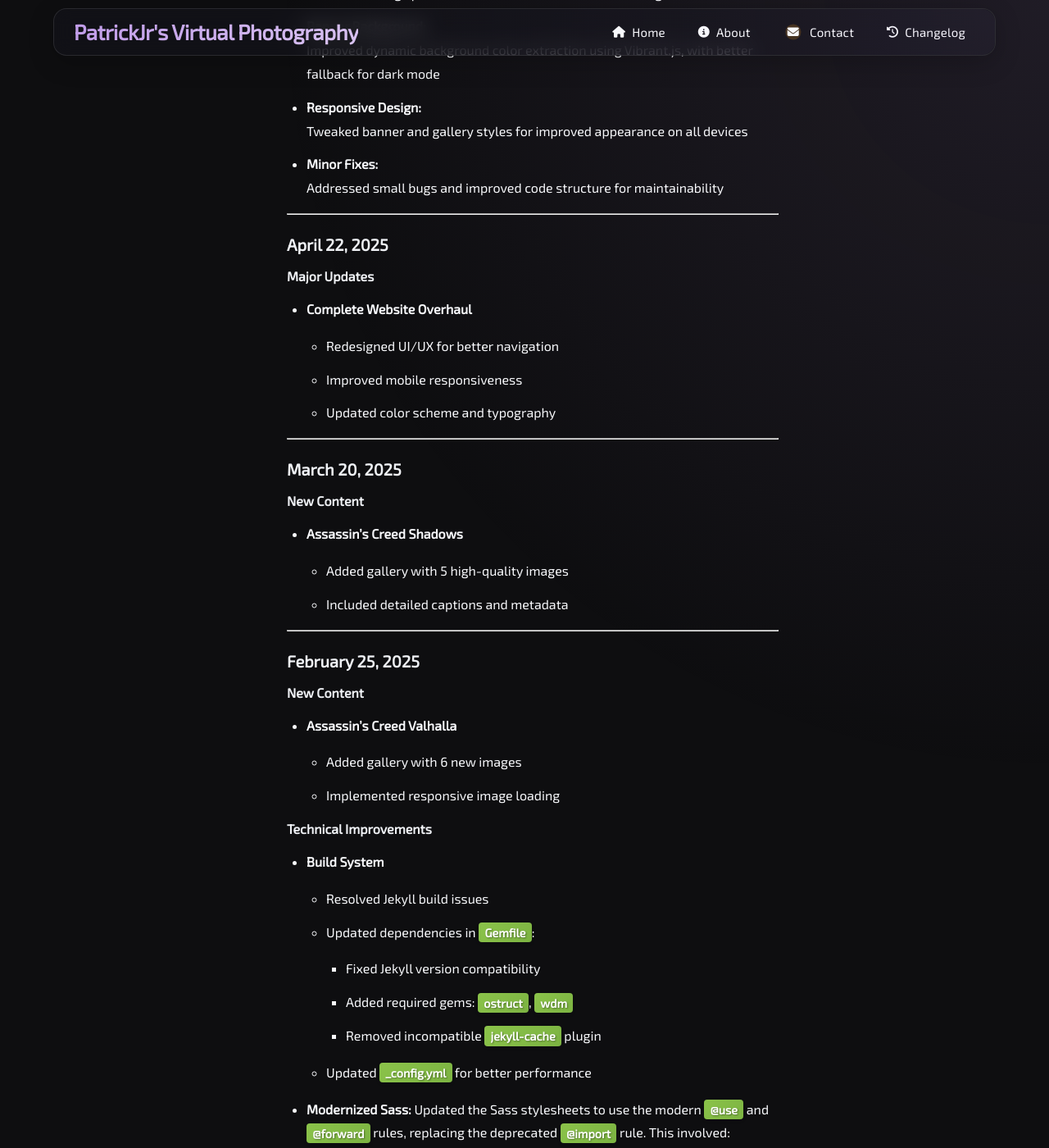
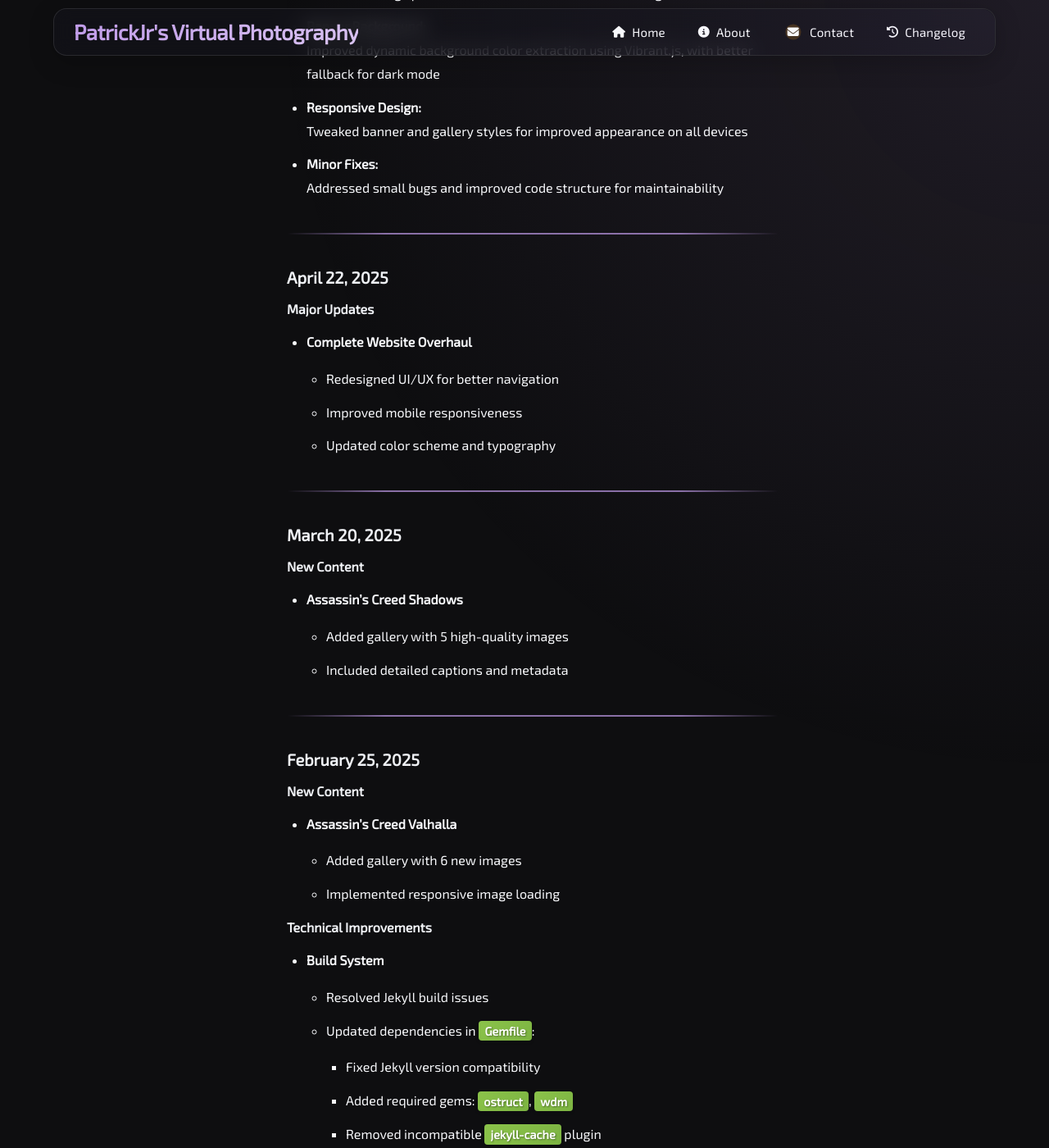
Before and after one commit to PatrickJnr/vp, a Jekyll site: the page built from pages/changelog.md, in a window 1280 px wide and 1400 px high, scrolled down 601 px. Shown: the whole window at 82% size. Built offline with Jekyll 4.4.1, drawn with Linux system fonts in a browser that asks for light colours; a style sheet for code colours, icons or effects is not loaded.

Commit message:
June 22, 2025

```diff
--- a/assets/css/_default.scss
+++ b/assets/css/_default.scss
@@ -63,6 +63,22 @@
   }
 }
 
+// Match .content-wrapper h1::after style for .container h1::after
+.container h1 {
+  position: relative;
+  display: inline-block;
+  &::after {
+    content: '';
+    position: absolute;
+    bottom: -10px;
+    left: 0;
+    width: 100%;
+    height: 3px;
+    background: linear-gradient(90deg, #bf9ae8, transparent);
+    border-radius: 3px;
+  }
+}
+
 @media (max-width: $container-width) {
   .container {
     width: 95vw;
--- a/assets/css/main.scss
+++ b/assets/css/main.scss
@@ -29,3 +29,18 @@
   line-height: 1.8;
   margin-bottom: 0.75rem;
 }
+
+hr {
+  border: none;
+  height: 2px;
+  margin: 2.5rem 0;
+  background: linear-gradient(
+    90deg,
+    transparent,
+    var(--accent-color, #bf9ae8) 20%,
+    var(--accent-color, #bf9ae8) 80%,
+    transparent
+  );
+  border-radius: 2px;
+  opacity: 0.7;
+}
```
